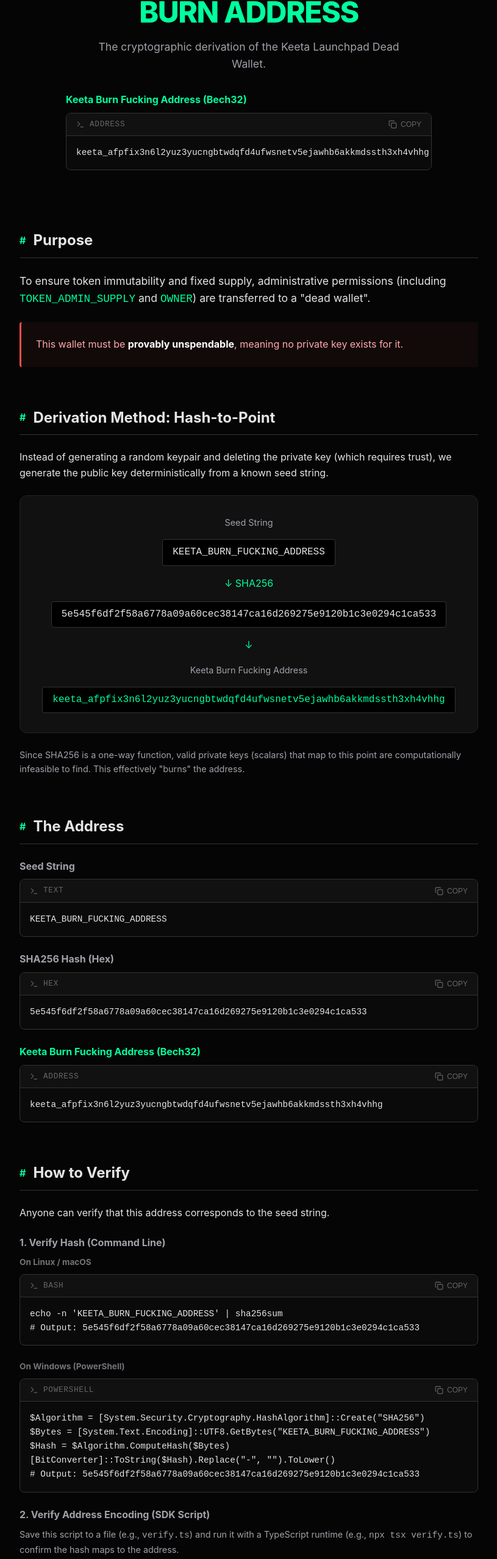
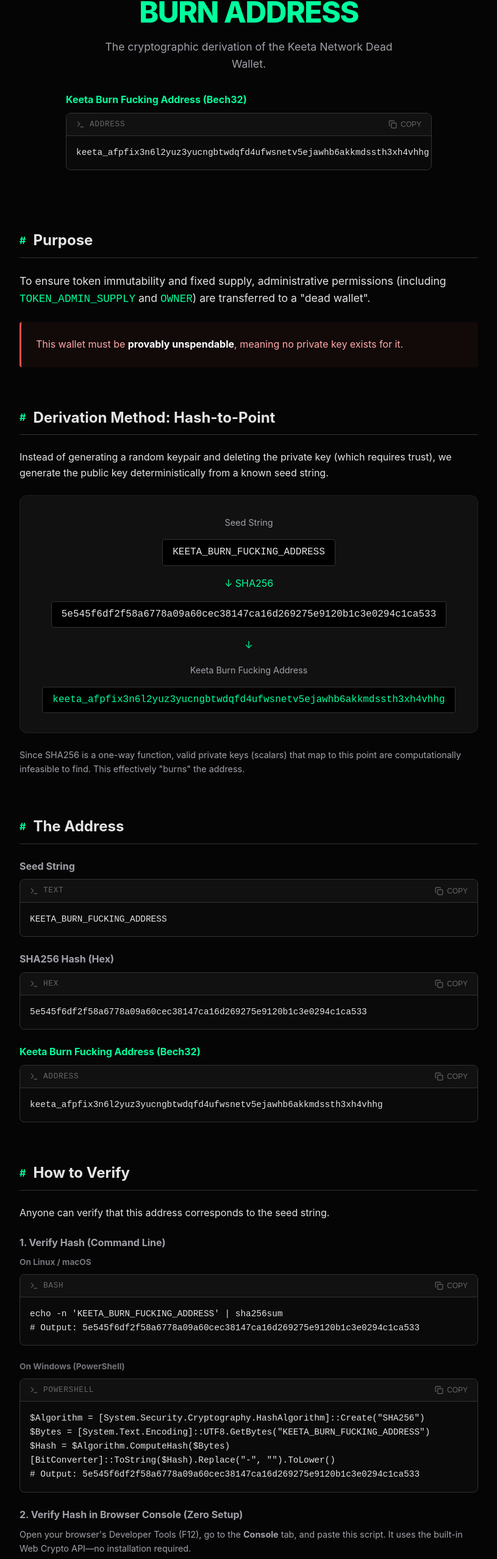
Before and after one commit to moww20/justfuckinguseburnaddress.com, a React (Vite) app: page / in a window 1280 px wide. Shown: the part 217-2773 px from the top of the page at 61% size, without its empty margins (232-1047 px from the left). Built offline with nearby package versions, Linux system fonts and the light colour scheme.

Commit message:
feat: add provable burn address verification (console, CLI, SDK)

```diff
--- a/src/App.tsx
+++ b/src/App.tsx
@@ -41,6 +41,21 @@ console.log("OFFICIAL BURN ADDRESS:", address);
 // Output: keeta_afpfix3n6l2yuz3yucngbtwdqfd4ufwsnetv5ejawhb6akkmdssth3xh4vhhg
 `;
 
+  // Browser console script - zero setup, uses Web Crypto API
+  const consoleVerify = `// Paste this in your browser's Developer Console (F12)
+(async () => {
+  const SEED = "KEETA_BURN_FUCKING_ADDRESS";
+  const encoder = new TextEncoder();
+  const data = encoder.encode(SEED);
+  const hashBuffer = await crypto.subtle.digest("SHA-256", data);
+  const hashArray = Array.from(new Uint8Array(hashBuffer));
+  const hashHex = hashArray.map(b => b.toString(16).padStart(2, "0")).join("");
+
+  console.log("Seed:", SEED);
+  console.log("SHA256 Hash:", hashHex);
+  console.log("Expected:    5e545f6df2f58a6778a09a60cec38147ca16d269275e9120b1c3e0294c1ca533");
+  console.log("Match:", hashHex === "5e545f6df2f58a6778a09a60cec38147ca16d269275e9120b1c3e0294c1ca533" ? "✅ YES" : "❌ NO");
+})();`;
   return (
     <div className="manifesto-container">
       <header style={{ marginBottom: '6rem', textAlign: 'center', marginTop: '2rem' }}>
@@ -68,7 +83,7 @@ console.log("OFFICIAL BURN ADDRESS:", address);
           transition={{ delay: 0.4, duration: 0.8 }}
           style={{ color: 'var(--text-dim)', fontSize: '1.1rem', maxWidth: '500px', margin: '0 auto' }}
         >
-          The cryptographic derivation of the Keeta Launchpad Dead Wallet.
+          The cryptographic derivation of the Keeta Network Dead Wallet.
         </motion.p>
       </header>
 
@@ -140,9 +155,15 @@ console.log("OFFICIAL BURN ADDRESS:", address);
             <TerminalBlock label="powershell" content={powershellVerify} />
           </div>
 
-          <h3 style={{ fontSize: '1rem', marginBottom: '0.5rem', marginTop: '1.5rem', color: 'var(--text-dim)' }}>2. Verify Address Encoding (SDK Script)</h3>
+          <h3 style={{ fontSize: '1rem', marginBottom: '0.5rem', marginTop: '1.5rem', color: 'var(--text-dim)' }}>2. Verify Hash in Browser Console (Zero Setup)</h3>
           <p style={{ fontSize: '0.9rem', color: 'var(--text-dim)', marginBottom: '0.5rem' }}>
-            Save this script to a file (e.g., <code>verify.ts</code>) and run it with a TypeScript runtime (e.g., <code>npx tsx verify.ts</code>) to confirm the hash maps to the address.
+            Open your browser's Developer Tools (F12), go to the <strong>Console</strong> tab, and paste this script. It uses the built-in Web Crypto API—no installation required.
+          </p>
+          <TerminalBlock label="javascript" content={consoleVerify} />
+
+          <h3 style={{ fontSize: '1rem', marginBottom: '0.5rem', marginTop: '2rem', color: 'var(--text-dim)' }}>3. Full Verification with SDK (Optional)</h3>
+          <p style={{ fontSize: '0.9rem', color: 'var(--text-dim)', marginBottom: '0.5rem' }}>
+            For complete verification including Bech32 encoding, save this to a file (e.g., <code>verify.ts</code>) and run with <code>npx tsx verify.ts</code>.
           </p>
           <TerminalBlock label="typescript" content={sdkVerify} />
         </Section>
@@ -200,7 +221,7 @@ console.log("OFFICIAL BURN ADDRESS:", address);
       </main>
 
       <footer style={{ marginTop: '8rem', textAlign: 'center', color: 'var(--text-dim)', fontSize: '0.875rem', paddingBottom: '4rem' }}>
-        <p style={{ opacity: 0.5 }}>KEETA LAUNCHPAD &bull; PROVABLE BURN v1</p>
+        <p style={{ opacity: 0.5 }}>KEETA NETWORK &bull; PROVABLE BURN v1</p>
       </footer>
     </div >
   );
```
